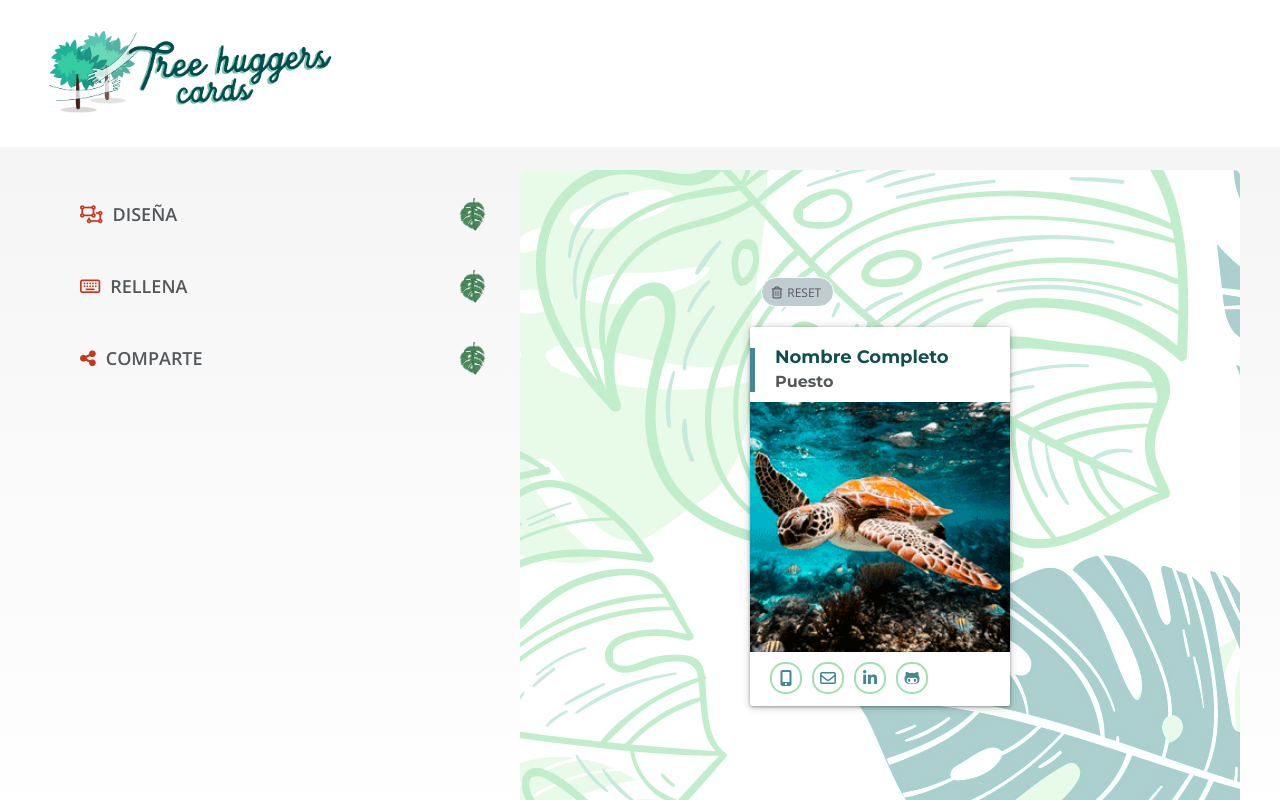
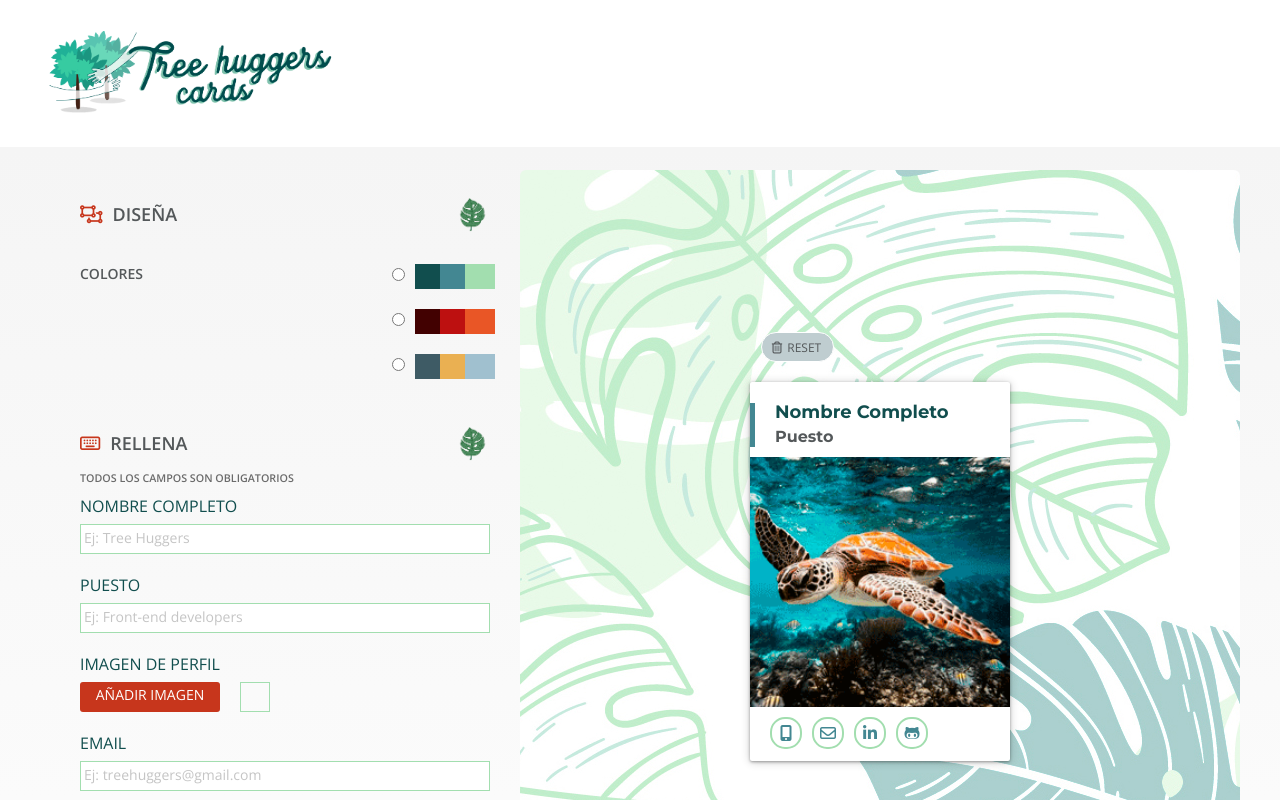
Before and after one commit to Adalab/project-promo-l-module-3-team-6, a React (Create React App) app: page / in a window 1280 px wide. Shown: the top 800 px of the page. Built offline with nearby package versions, Linux system fonts and the light colour scheme.

Commit message:
Work in collapsable function

```diff
--- a/src/components/App.js
+++ b/src/components/App.js
@@ -1,11 +1,31 @@
 import React from "react";
+import Header from "./Header";
+import CardPreview from "./CardPreview";
+import Navigation from "./Navigation";
 import Generator from "./Generator";
+import Footer from "./Footer";
+import Reset from "./Reset";
 
 class App extends React.Component {
   render() {
     return (
       <div className="App">
-        <Generator />
+        <Header />
+        <main className="app">
+          <section className="app__card">
+            <Reset />
+            <div className="card__preview js-card">
+              <CardPreview
+                name="Nombre Completo"
+                job="Puesto"
+                numberPalette="1"
+              />
+              <Navigation numberPalette="1" />
+            </div>
+          </section>
+          <Generator />
+        </main>
+        <Footer />
       </div>
     );
   }
--- a/src/components/Desing.js
+++ b/src/components/Desing.js
@@ -6,23 +6,15 @@ import Collapsable from "./Collapsable";
 class Desing extends React.Component {
   constructor(props) {
     super(props);
-    this.onClickDesign = this.onClickDesign.bind(this);
   }
-
-  onClickDesign() {
-    const classValue = document.querySelector(".design");
-    if (classValue.classList.contains("collapsable--close")) {
-      classValue.classList.remove("collapsable--close");
-    } else {
-      classValue.classList.add("collapsable--close");
-    }
-  }
-
   render() {
     return (
-      <fieldset className="design js-collapsable-container collapsable--close">
+      <fieldset
+        className={`design js-collapsable-container ${this.props.dropdown}`}
+        id="design"
+      >
         <Collapsable
-          handleClick={this.onClickDesign}
+          handleClick={this.props.handleClick}
           title="Diseña"
           classValue="design"
           icon="far fa-object-ungroup"
--- a/src/components/Fill.js
+++ b/src/components/Fill.js
@@ -11,8 +11,16 @@ class Fill extends React.Component {
 
   render() {
     return (
-      <fieldset className="fill js-collapsable-container collapsable--close">
-        <Collapsable title="Rellena" classValue="fill" icon="far fa-keyboard" />
+      <fieldset
+        className={`fill js-collapsable-container ${this.props.dropdown}`}
+        id="fill"
+      >
+        <Collapsable
+          handleClick={this.props.handleClick}
+          title="Rellena"
+          classValue="fill"
+          icon="far fa-keyboard"
+        />
         <div className="fill__form hidden__container">
           <h6 className="fill__form--notice">{this.props.required}</h6>
           <InputForm
--- a/src/components/Generator.js
+++ b/src/components/Generator.js
@@ -1,42 +1,46 @@
 import React from "react";
-import Header from "./Header";
 import Fill from "./Fill";
 import Desing from "./Desing";
-import CardPreview from "./CardPreview";
-import Navigation from "./Navigation";
 import Share from "./Share";
-import Footer from "./Footer";
-import Reset from "./Reset";
 
 class Generator extends React.Component {
   constructor(props) {
     super(props);
-    this.state = {};
+    // this.state = {
+    //   dropdown: "collapsable--close",
+    // };
+    this.state = { isOpen: false };
     this.handleClick = this.handleClick.bind(this);
   }
 
-  handleClick() {
-    this.setState({});
+  handleClick(key) {
+    this.setState({ isOpen: !this.state.isOpen });
+    // if (key === "design") {
+    //   this.setState((changeDropdown) => {
+    //     let openDropdown;
+    //     if (changeDropdown.dropdown === "collapsable--close") {
+    //       openDropdown = "";
+    //     } else {
+    //       openDropdown = "collapsable--close";
+    //     }
+    //     return {
+    //       dropdown: openDropdown,
+    //     };
+    //   });
+    // }
   }
   render() {
+    // const openClassName = this.state.isOpen
+    //   ? "collapsable__open"
+    //   : "collapsable__close";
     return (
-      <>
-        <Header />
-        <main className="app">
-          <section className="app__card">
-            <Reset />
-            <div className="card__preview js-card">
-              <CardPreview
-                name="Nombre Completo"
-                job="Puesto"
-                numberPalette="1"
-              />
-              <Navigation numberPalette="1" />
-            </div>
-          </section>
       <section className="app__custom">
         <form method="post" className="app__form js-submit">
-              <Desing />
+          <Desing
+
+          // dropdown={this.state.dropdown}
+          // handleClick={this.handleClick}
+          />
           <Fill
             required="Todos los campos son obligatorios"
             labelname="Nombre Completo"
@@ -51,9 +55,6 @@ class Generator extends React.Component {
           <Share />
         </form>
       </section>
-        </main>
-        <Footer />
-      </>
     );
   }
 }
--- a/src/components/Share.js
+++ b/src/components/Share.js
@@ -11,8 +11,12 @@ class Share extends React.Component {
 
   render() {
     return (
-      <fieldset className="share js-collapsable-container collapsable--close">
+      <fieldset
+        className={`share js-collapsable-container ${this.props.dropdown}`}
+        id="share"
+      >
         <Collapsable
+          handleClick={this.props.handleClick}
           title="Comparte"
           classValue="share"
           icon="fas fa-share-alt"
```
Lines whose indentation alone changed are shown as unchanged.
